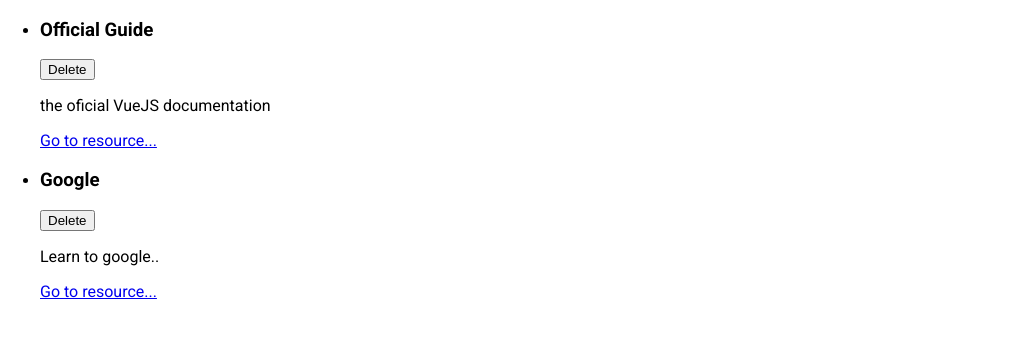
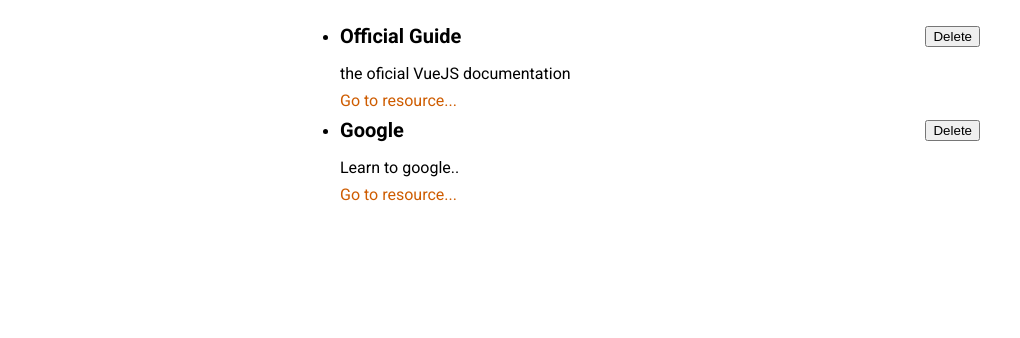
Before and after one commit to yeisson-venencia/resource-list, a Vue app in the folder client/: page / in a window 1280 px wide. Shown: the top 338 px of the page, without its empty margins (0-1020 px from the left). Built offline with nearby package versions, Linux system fonts and the light colour scheme; the HTML template or start-up script is replaced by a standard one.

Commit message:
p01/init: adding style to the resource items

```diff
--- a/client/src/components/ResorcePanelItem.vue
+++ b/client/src/components/ResorcePanelItem.vue
@@ -29,3 +29,35 @@
   }
 };
 </script>
+
+<style scoped>
+li {
+  margin: auto;
+  max-width: 40rem;
+}
+
+header {
+  display: flex;
+  justify-content: space-between;
+  align-items: center;
+}
+
+h3 {
+  font-size: 1.25rem;
+  margin: 0.5rem 0;
+}
+
+p {
+  margin: 0.5rem 0;
+}
+
+a {
+  text-decoration: none;
+  color: #ce5c00;
+}
+
+a:hover,
+a:active {
+  color: #c89300;
+}
+</style>
```
